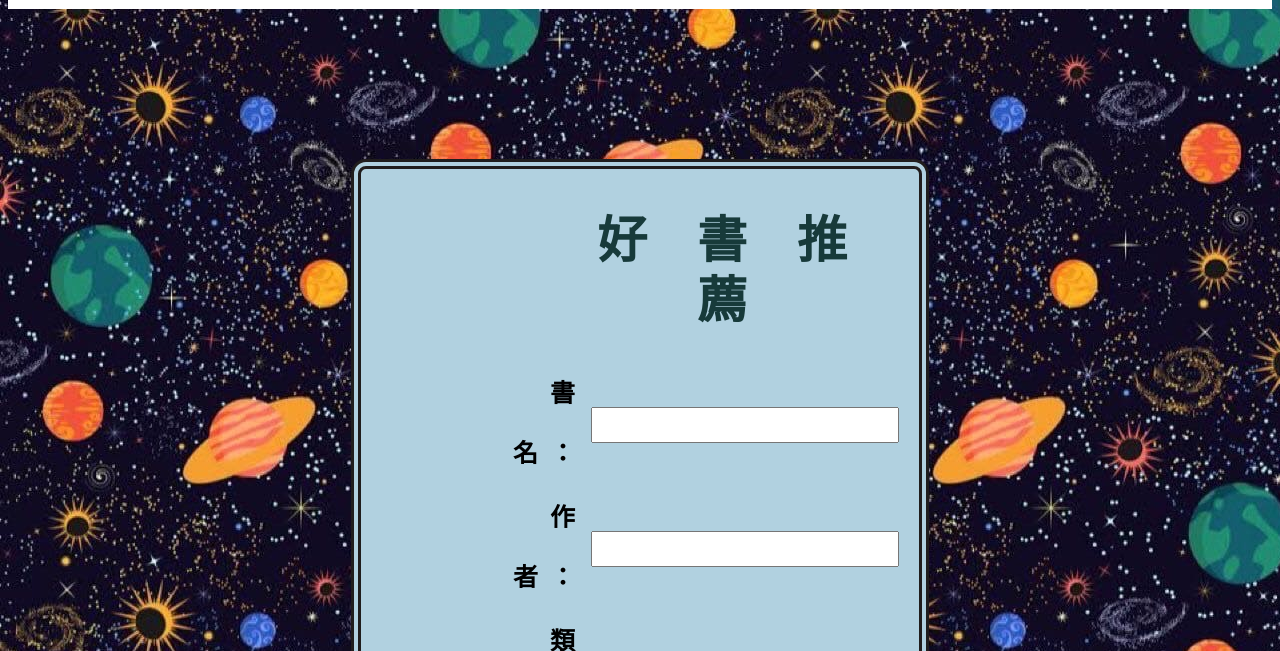
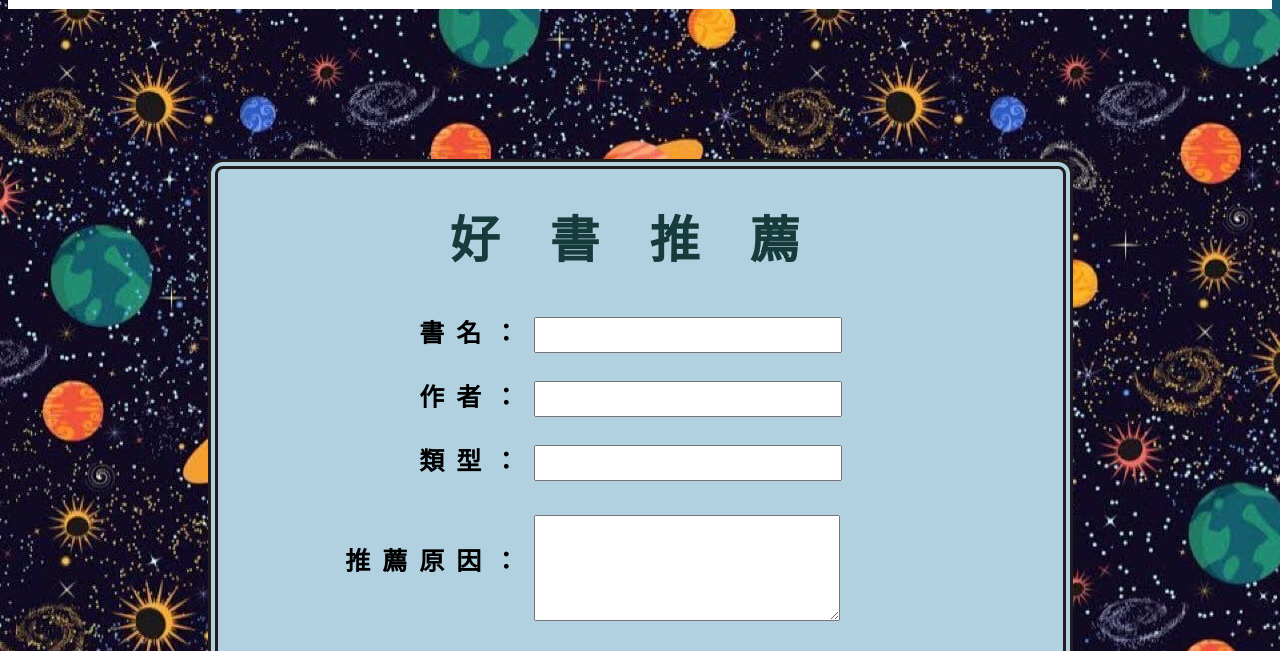
Before and after one commit to 0101yu/bookstore, a plain HTML site: page pages/contact.html in a window 1280 px wide. Shown: the part 138-789 px from the top of the page. Drawn offline with Linux system fonts and the light colour scheme.

Commit message:
Update contact.css

```diff
--- a/css/contact.css
+++ b/css/contact.css
@@ -38,7 +38,7 @@ li {
 
 
 form{
-    width: 60%;
+    width: 1200px;
     margin-top: 150px;
     margin-left: auto;
     margin-right: auto;
```
